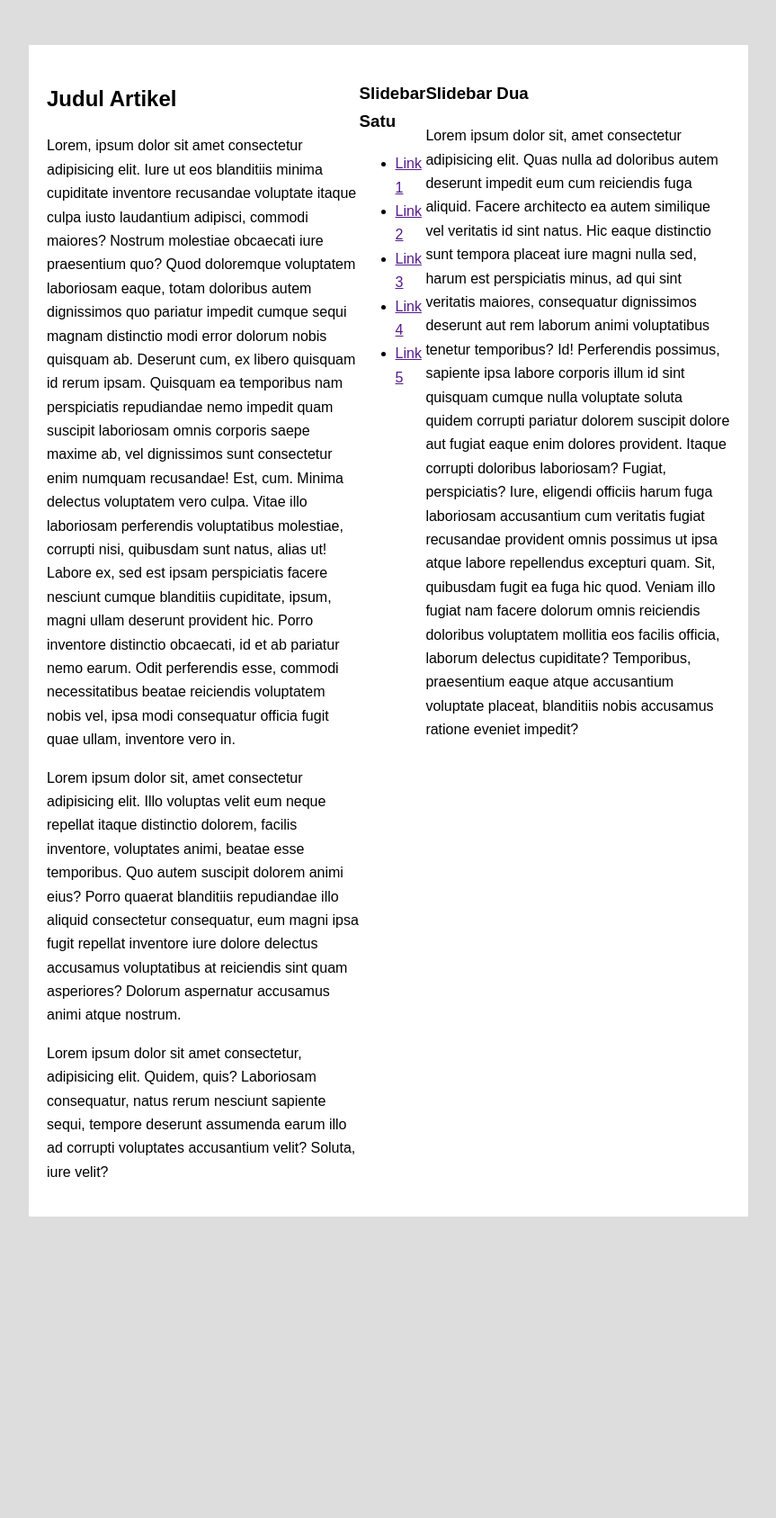
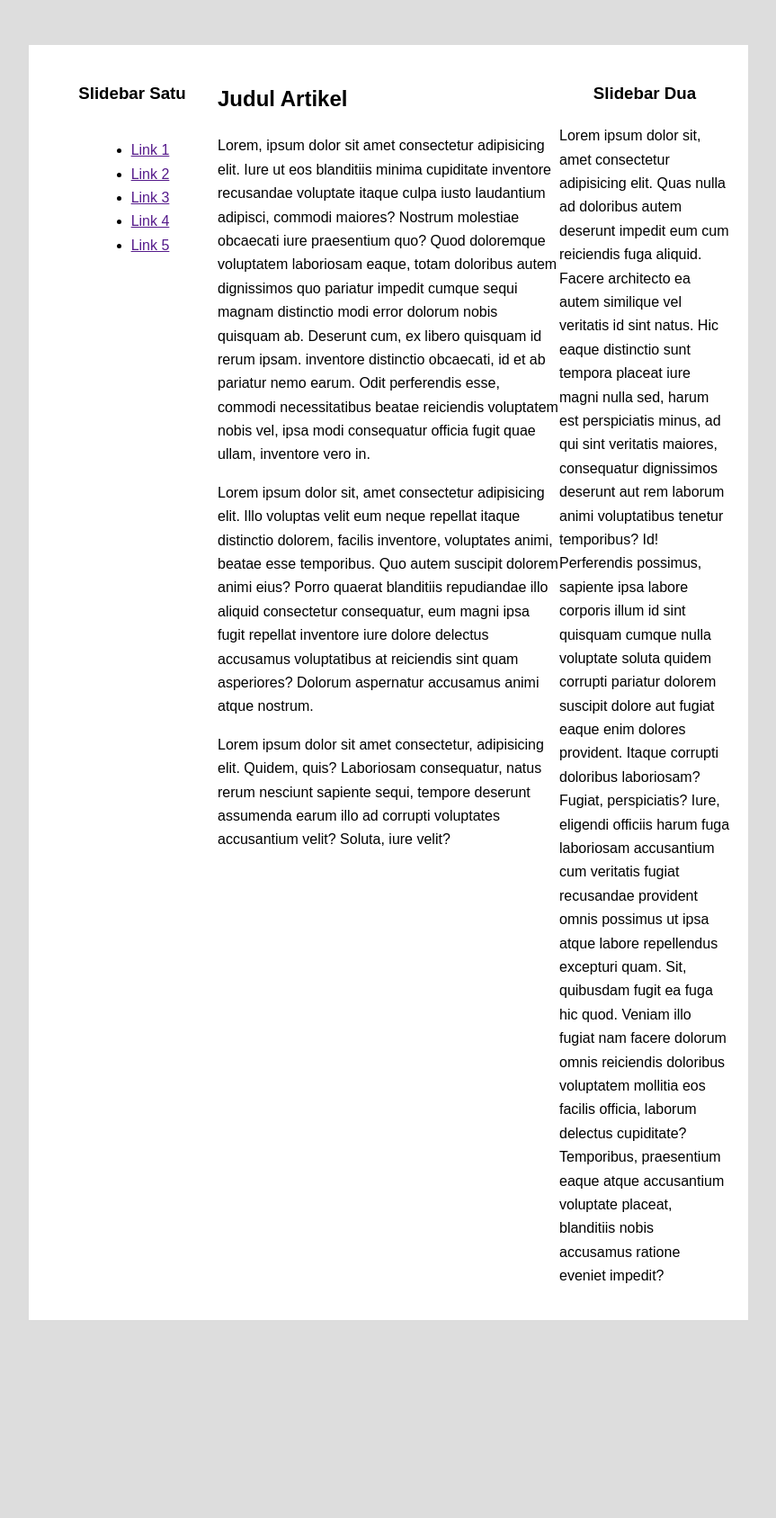
Before and after one commit to tjahjoe/PemrogramanWEB_2G_30, a PHP site: page /flexbox.html in a window 1280 px wide. Shown: the top 1687 px of the page at 90% size, without its empty margins (208-1071 px from the left). Before the commit the page ends 1352 px from the top, so only its background shows below. Run offline with PHP 8.4, Linux system fonts and the light colour scheme.

Commit message:
Pertemuan2_Tugas1_30

```diff
--- a/dasarWeb/Pertemuan2/flexbox.html
+++ b/dasarWeb/Pertemuan2/flexbox.html
@@ -6,20 +6,8 @@
     </head>
     <body>
         <div class="container-satu">
-            <div class="kolom-utama">
-                <h2>Judul Artikel</h2>
-                <p>Lorem, ipsum dolor sit amet consectetur adipisicing elit. Iure ut eos blanditiis minima cupiditate inventore recusandae voluptate itaque culpa iusto laudantium adipisci, commodi maiores? Nostrum molestiae obcaecati iure praesentium quo?
-                Quod doloremque voluptatem laboriosam eaque, totam doloribus autem dignissimos quo pariatur impedit cumque sequi magnam distinctio modi error dolorum nobis quisquam ab. Deserunt cum, ex libero quisquam id rerum ipsam.
-                Quisquam ea temporibus nam perspiciatis repudiandae nemo impedit quam suscipit laboriosam omnis corporis saepe maxime ab, vel dignissimos sunt consectetur enim numquam recusandae! Est, cum. Minima delectus voluptatem vero culpa.
-                Vitae illo laboriosam perferendis voluptatibus molestiae, corrupti nisi, quibusdam sunt natus, alias ut! Labore ex, sed est ipsam perspiciatis facere nesciunt cumque blanditiis cupiditate, ipsum, magni ullam deserunt provident hic.
-                Porro inventore distinctio obcaecati, id et ab pariatur nemo earum. Odit perferendis esse, commodi necessitatibus beatae reiciendis voluptatem nobis vel, ipsa modi consequatur officia fugit quae ullam, inventore vero in.</p>
-                <p>Lorem ipsum dolor sit, amet consectetur adipisicing elit. Illo voluptas velit eum neque repellat itaque distinctio dolorem, facilis inventore, voluptates animi, beatae esse temporibus. Quo autem suscipit dolorem animi eius?
-                Porro quaerat blanditiis repudiandae illo aliquid consectetur consequatur, eum magni ipsa fugit repellat inventore iure dolore delectus accusamus voluptatibus at reiciendis sint quam asperiores? Dolorum aspernatur accusamus animi atque nostrum.</p>
-                <p>Lorem ipsum dolor sit amet consectetur, adipisicing elit. Quidem, quis? Laboriosam consequatur, natus rerum nesciunt sapiente sequi, tempore deserunt assumenda earum illo ad corrupti voluptates accusantium velit? Soluta, iure velit?</p>
 
-            </div>
-
-            <div class="sidebar-satu">
+            <div class="slidebar-satu">
                 <h3>Slidebar Satu</h3>
                 <ul>
                     <li><a href="">Link 1</a></li>
@@ -28,6 +16,17 @@
                     <li><a href="">Link 4</a></li>
                     <li><a href="">Link 5</a></li>
                 </ul>
+            </div>
+
+            <div class="kolom-utama">
+                <h2>Judul Artikel</h2>
+                <p>Lorem, ipsum dolor sit amet consectetur adipisicing elit. Iure ut eos blanditiis minima cupiditate inventore recusandae voluptate itaque culpa iusto laudantium adipisci, commodi maiores? Nostrum molestiae obcaecati iure praesentium quo?
+                Quod doloremque voluptatem laboriosam eaque, totam doloribus autem dignissimos quo pariatur impedit cumque sequi magnam distinctio modi error dolorum nobis quisquam ab. Deserunt cum, ex libero quisquam id rerum ipsam.
+                inventore distinctio obcaecati, id et ab pariatur nemo earum. Odit perferendis esse, commodi necessitatibus beatae reiciendis voluptatem nobis vel, ipsa modi consequatur officia fugit quae ullam, inventore vero in.</p>
+                <p>Lorem ipsum dolor sit, amet consectetur adipisicing elit. Illo voluptas velit eum neque repellat itaque distinctio dolorem, facilis inventore, voluptates animi, beatae esse temporibus. Quo autem suscipit dolorem animi eius?
+                Porro quaerat blanditiis repudiandae illo aliquid consectetur consequatur, eum magni ipsa fugit repellat inventore iure dolore delectus accusamus voluptatibus at reiciendis sint quam asperiores? Dolorum aspernatur accusamus animi atque nostrum.</p>
+                <p>Lorem ipsum dolor sit amet consectetur, adipisicing elit. Quidem, quis? Laboriosam consequatur, natus rerum nesciunt sapiente sequi, tempore deserunt assumenda earum illo ad corrupti voluptates accusantium velit? Soluta, iure velit?</p>
+
             </div>
 
             <div class="slidebar-dua">
--- a/dasarWeb/Pertemuan2/style1.css
+++ b/dasarWeb/Pertemuan2/style1.css
@@ -18,3 +18,25 @@ body{
     box-sizing: border-box;
     display: flex;
 }
+
+.slidebar-satu {
+    width: 25%;
+    text-align: center;
+}
+
+.slidebar-dua{
+    width: 25%;
+}
+
+.kolom-utama{
+    width: 50%;
+}
+
+h3{
+    text-align: center;
+}
+
+ul{
+    display: inline-block;
+    text-align: left;
+}
```
